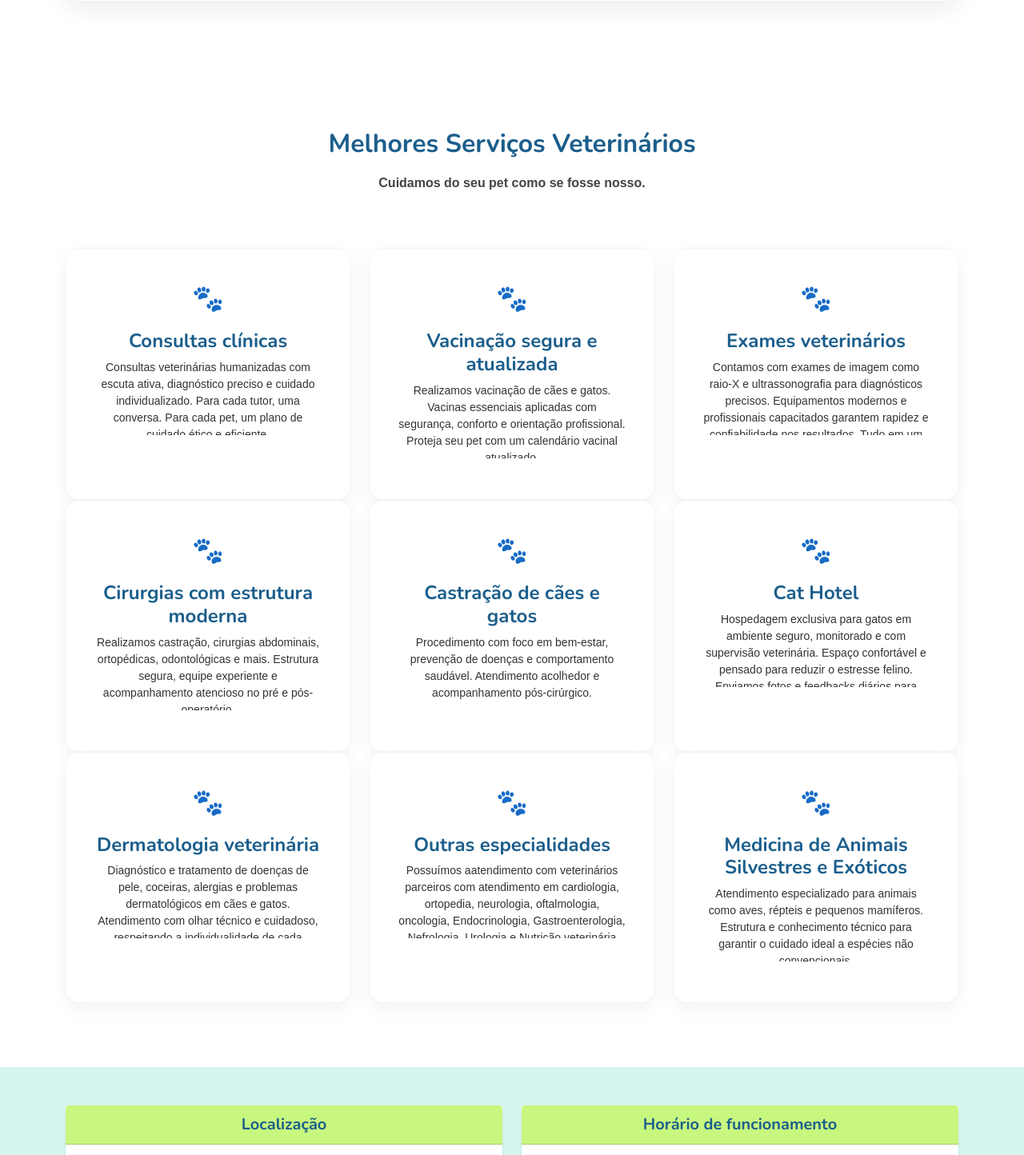
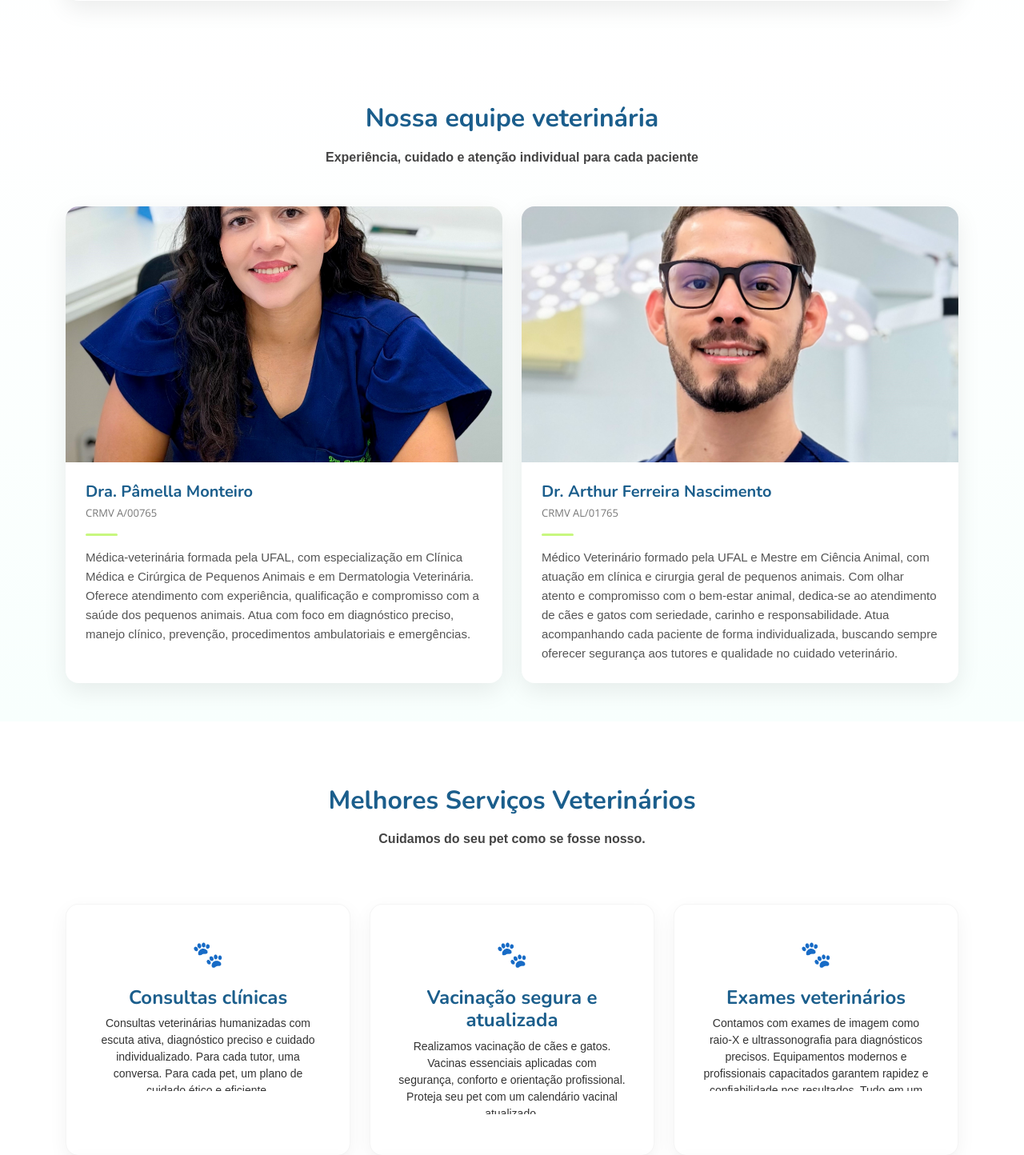
Before and after one commit to adrifcarvalho/servet_instituto_veterinario, a Flask app: page / in a window 1280 px wide. Shown: the part 1342-2786 px from the top of the page at 80% size. Run offline with Flask 3, Linux system fonts and the light colour scheme.

Commit message:
Incluidaa seção do time de veterinarios

```diff
--- a/static/css/style.css
+++ b/static/css/style.css
@@ -1142,3 +1142,89 @@ footer{
 		margin-bottom:30px;
 	}
 }
+
+/* TEAM */
+
+.team{
+	background:linear-gradient(180deg,#ffffff,#f8fffd);
+}
+
+/* CARD */
+.team-card{
+	background:#ffffff;
+	border-radius:16px;
+	overflow:hidden;
+	box-shadow:0 10px 30px rgba(0,0,0,0.08);
+	transition:all .3s ease;
+	height:100%;
+	display:flex;
+	flex-direction:column;
+}
+
+.team-card:hover{
+	transform:translateY(-6px);
+	box-shadow:0 18px 45px rgba(0,0,0,0.12);
+}
+
+/* IMAGEM */
+.team-img-wrapper{
+	overflow:hidden;
+}
+
+.team-img{
+	width:100%;
+	height:320px;
+	object-fit:cover;
+	transition:transform .5s ease;
+}
+
+.team-card:hover .team-img{
+	transform:scale(1.05);
+}
+
+/* CONTEÚDO */
+.team-content{
+	padding:25px;
+	text-align:left;
+}
+
+.team-content h4{
+	margin-bottom:4px;
+	color:#1B5E8C;
+	font-size:20px;
+}
+
+.team-crmv{
+	display:block;
+	font-size:13px;
+	color:#777;
+	margin-bottom:15px;
+}
+
+/* LINHA DIVISÓRIA (detalhe premium) */
+.team-divider{
+	width:40px;
+	height:3px;
+	background:#C8F77F;
+	margin-bottom:15px;
+	border-radius:2px;
+}
+
+/* TEXTO */
+.team-content p{
+	font-size:15px;
+	color:#555;
+	line-height:1.6;
+	margin-bottom:0;
+}
+
+/* RESPONSIVO */
+@media(max-width:768px){
+	.team-img{
+		height:260px;
+	}
+
+	.team-content{
+		padding:20px;
+	}
+}
--- a/templates/index.html
+++ b/templates/index.html
@@ -162,6 +162,73 @@
 
 				</div>
 			</div>
+		</div>
+	</section>
+
+	<section id="equipe" class="team py-5">
+		<div class="container">
+
+			<div class="text-center mb-5">
+				<h2>Nossa equipe veterinária</h2>
+				<p class="services-trust">
+					Experiência, cuidado e atenção individual para cada paciente
+				</p>
+			</div>
+
+			<div class="row g-4">
+
+				<!-- VET 1 -->
+				<div class="col-lg-6">
+					<div class="team-card">
+
+						<div class="team-img-wrapper">
+							<img src="{{ url_for('static', filename='img/team/vet1.jpg') }}" class="team-img">
+						</div>
+
+						<div class="team-content">
+							<h4>Dra. Pâmella Monteiro</h4>
+							<span class="team-crmv">CRMV A/00765</span>
+
+							<div class="team-divider"></div>
+
+							<p>
+								Médica-veterinária formada pela UFAL, com especialização em Clínica Médica e Cirúrgica de Pequenos
+								Animais e em Dermatologia Veterinária. Oferece atendimento com experiência, qualificação e compromisso
+								com a saúde dos pequenos animais. Atua com foco em diagnóstico preciso, manejo clínico, prevenção,
+								procedimentos ambulatoriais e emergências.
+							</p>
+						</div>
+
+					</div>
+				</div>
+
+				<!-- VET 2 -->
+				<div class="col-lg-6">
+					<div class="team-card">
+
+						<div class="team-img-wrapper">
+							<img src="{{ url_for('static', filename='img/team/vet2.jpg') }}" class="team-img">
+						</div>
+
+						<div class="team-content">
+							<h4>Dr. Arthur Ferreira Nascimento</h4>
+							<span class="team-crmv">CRMV AL/01765</span>
+
+							<div class="team-divider"></div>
+
+							<p>
+								Médico Veterinário formado pela UFAL e Mestre em Ciência Animal, com atuação em clínica e cirurgia geral de
+								pequenos animais. Com olhar atento e compromisso com o bem-estar animal, dedica-se ao
+								atendimento de cães e gatos com seriedade, carinho e responsabilidade. Atua acompanhando cada paciente de
+								forma individualizada, buscando sempre oferecer segurança aos tutores e qualidade no cuidado veterinário.
+							</p>
+						</div>
+
+					</div>
+				</div>
+
+			</div>
+
 		</div>
 	</section>
 
```
Also changed, not shown: static/img/team/vet1.jpg (added), static/img/team/vet2.jpg (added).
